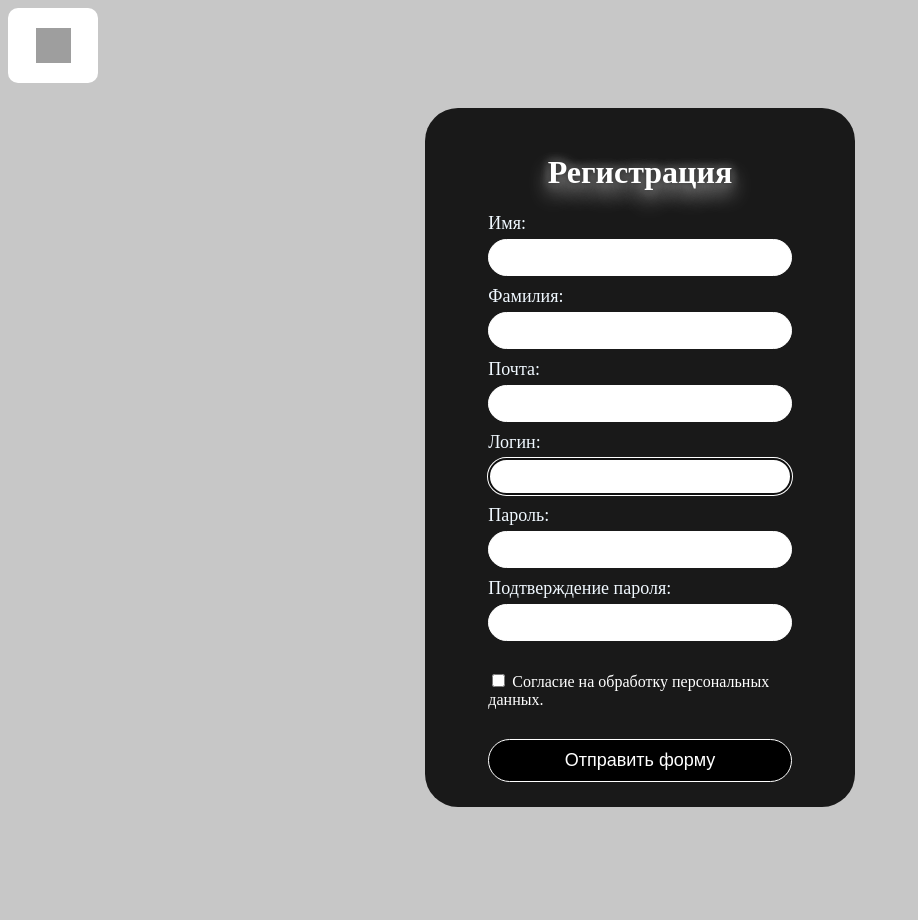
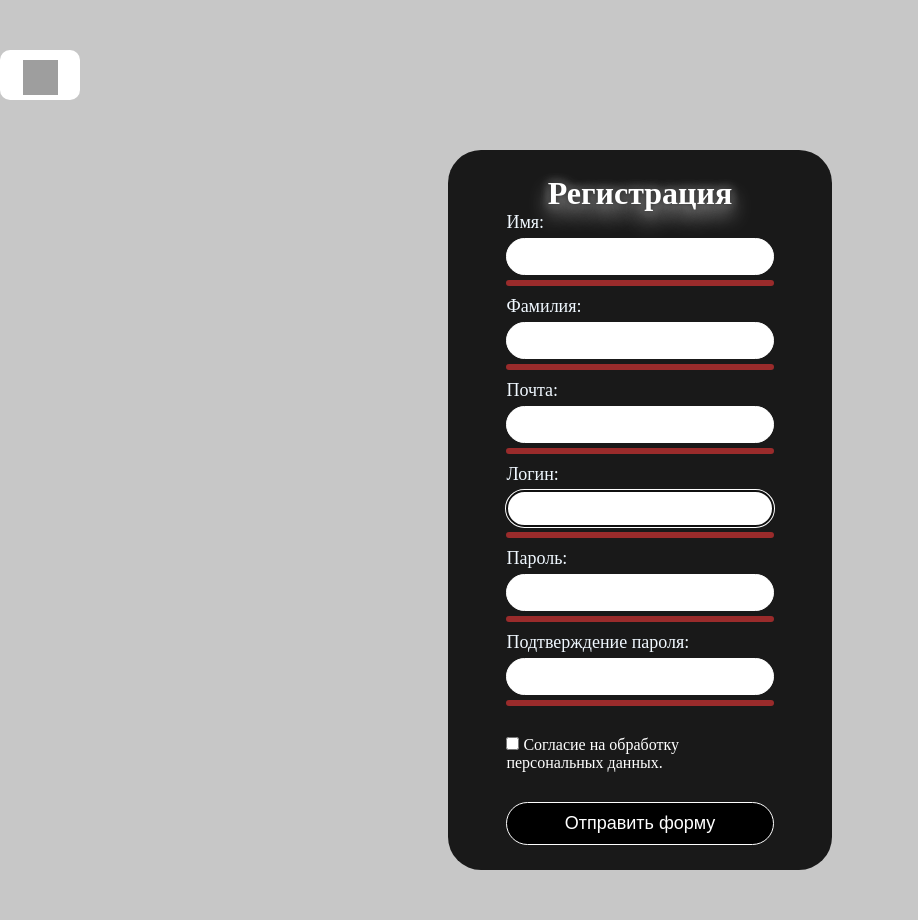
Before and after one commit to gugl6369-ops/django-working, a Django app: page /enumeration/registration/ in a window 1280 px wide. Shown: the whole page, without its empty margins (0-918 px from the left). Before the commit the page ends 807 px from the top, so only its background shows below. Run offline with Django 5.2, Linux system fonts and the light colour scheme; grey boxes are pictures that could not be loaded.

Commit message:
add: style for form and nav

```diff
--- a/enumeration/static/css/style.css
+++ b/enumeration/static/css/style.css
@@ -1,13 +1,24 @@
+*{
+    padding: 0;
+    margin: 0;
+    box-sizing: border-box;
+}
+
+.body{
+    background-color: rgba(140, 140, 140, 0.48);
+    padding: 50px 0;
+}
+
 .header{
     display: flex;
     position: fixed;
     flex-direction: column;
     height: 100%;
-    max-width: 50px;
+    max-width: 80px;
     align-items: center;
     background-color: rgb(255, 255, 255);
-    padding: 20px;
-    max-height: 35px;
+    padding: 10px;
+    max-height: 50px;
     overflow: hidden;
     transition: 0.5s;
     border-radius: 10px;
@@ -22,7 +33,7 @@
 .header:hover {
     max-height: 90vh;
     max-width: 200px;
-     transition: 1s;
+    transition: 1s;
     border-radius: 16px;
 }
 
@@ -117,9 +128,7 @@
     0 0 10px #cfcfcf,
     0 10px 20px #c6c5c5;
 }
-.body{
-    background-color: rgba(140, 140, 140, 0.48);
-}
+
 .form_block{
     display: flex;
     flex-direction: column;
@@ -149,3 +158,20 @@
     align-items: center;
     justify-content: center;
 }
+.nav_btn{
+    border: none;
+    background-color: transparent;
+    cursor: pointer;
+}
+.form_error-block{
+    display: flex;
+    justify-content: center;
+    align-items: center;
+    padding: 3px;
+    border-radius: 20px;
+    background-color: #9a2b2b;
+}
+.form_error-title{
+    font-size: 18px;
+    color: #ffffff;
+}
--- a/enumeration/templates/base_generic.html
+++ b/enumeration/templates/base_generic.html
@@ -22,12 +22,14 @@
                 <div class="nav_footer">
                     <form id="logout-form" method="post" action="{% url 'logout' %}">
                         {% csrf_token %}
-                        <button type="submit"><img class="nav_exit-img" src="{% static 'img/logout.png' %}"  /></button>
+                        <button class="nav_btn" type="submit"><img class="nav_exit-img" src="{% static 'img/logout.png' %}"  /></button>
                     </form>
                 </div>
             {% else %}
+            <div class="nav_content">
                 <a href="{% url 'registration' %}"><p class="nav_text">Регистрация</p></a>
                 <a href="{% url 'login' %}"><p class="nav_text">Вход</p></a>
+            </div>
             {% endif %}
         </div>
     </header>
--- a/enumeration/templates/registration/registration.html
+++ b/enumeration/templates/registration/registration.html
@@ -10,7 +10,9 @@
                 <label class="form_label">
                    {{ input.label }}:
                    {{ input }}
-                    {{ input.errors }}
+                    <div class="form_error-block">
+                        <p class="form_error-title">  {{ input.errors }}</p>
+                    </div>
                 </label>
                 {% endfor %}
             </div>
```
Also changed, not shown: enumeration/templates/registration/login.html (+7 -2 lines).
